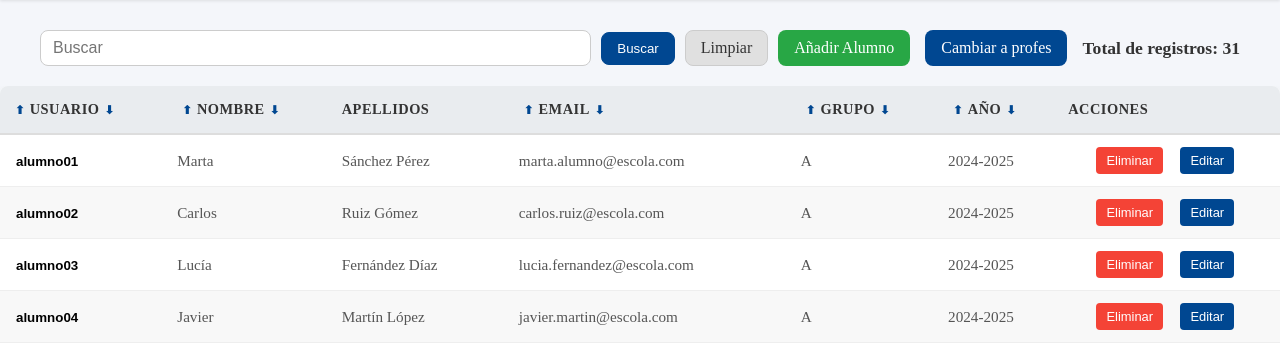
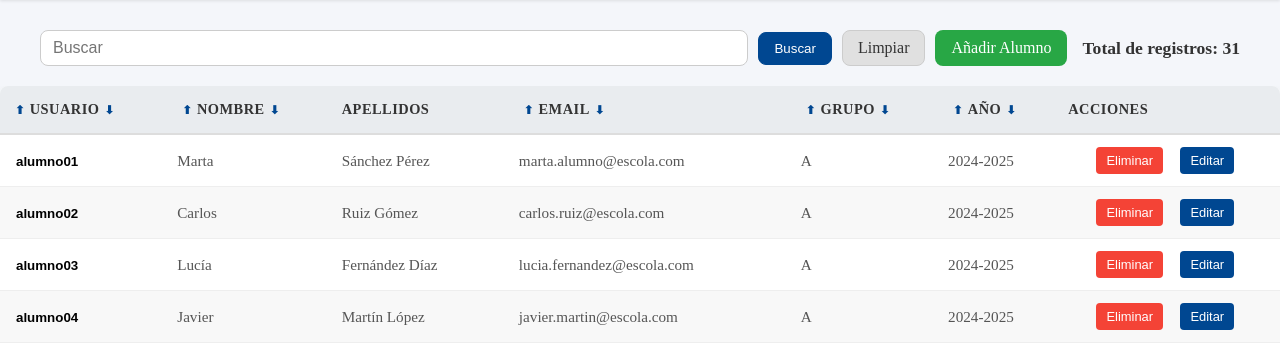
Before and after one commit to OscarRodriguez90/Login_escola_A07_RabascoDavid_HonoratoDavid_FernandezHugo_RodriguezOscar, a PHP site: page /pages/home.php in a window 1280 px wide. Shown: the part 80-427 px from the top of the page. Run offline with PHP 8.4, Linux system fonts and the light colour scheme; data comes from the database, SQL or seed files in the repository.

Commit message:
home actualizado

```diff
--- a/pages/home.php
+++ b/pages/home.php
@@ -116,7 +116,7 @@ try {
 
                     <input class="search_input" type="search" name="query" placeholder="Buscar" aria-label="Buscar" value="<?= htmlspecialchars($busqueda) ?>">
                     <button class="search_btn" type="submit">Buscar</button>
-                    <a class="button_c clear_btn" href="./crud.php">Limpiar</a>
+                    <a class="button_c clear_btn" href="./home.php">Limpiar</a>
                     <br>
 
                 </form>
@@ -124,7 +124,6 @@ try {
 
             <div class="cambiar_añadir">
                 <a class="button_c create_btn" href="./form_alumnos.php">Añadir Alumno</a>
-                <a class="button_c change_role_btn" href="./crud_profes.php">Cambiar a profes</a>
 
                 <?php
 
```
